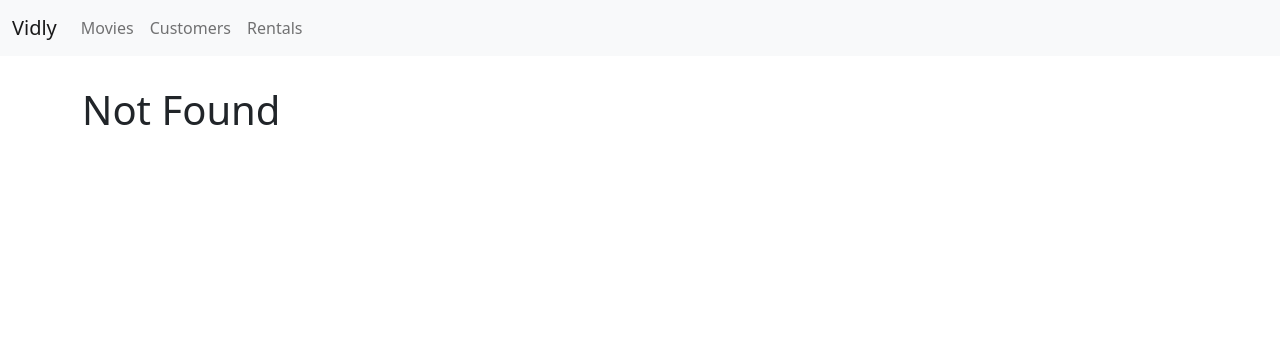
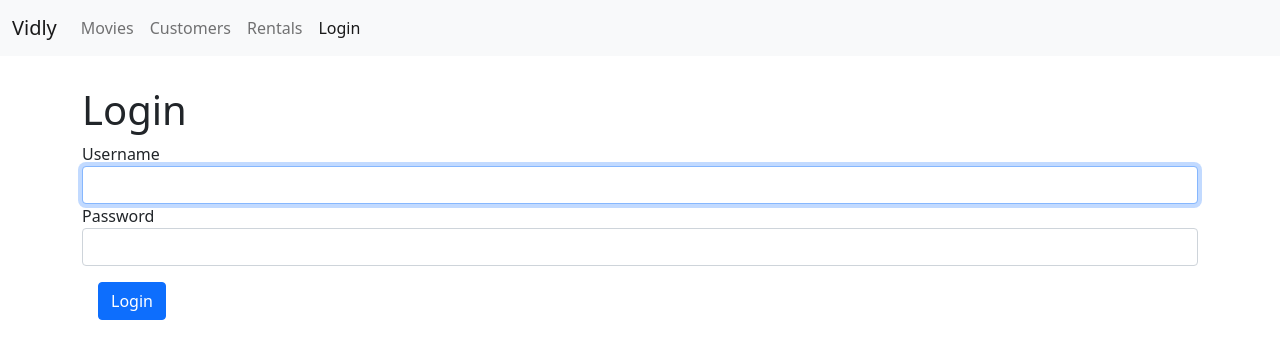
Before and after one commit to WebDevMilan/ReactMovieApp, a React (Create React App) app in the folder movie-app/: page /login in a window 1280 px wide. Before the commit this address led to /not-found. Shown: the top 358 px of the page. Built offline with nearby package versions, Linux system fonts and the light colour scheme.

Commit message:
added login form to aap

```diff
--- a/movie-app/src/App.js
+++ b/movie-app/src/App.js
@@ -6,6 +6,7 @@
 import NotFound from "./components/notFound";
 import NavBar from './components/navBar';
 import MovieForm from './components/movieForm';
+import LoginForm from './components/loginForm';
 
 function App() {
   return (
@@ -13,6 +14,7 @@
     <NavBar/>
     <main className="container">
       <Switch>
+        <Route path="/login" component={LoginForm}></Route>
         <Route path="/movies/:id" component={MovieForm}></Route>
         <Route path="/movies" component={Movies}></Route>
         <Route path="/customers" component={Customers}></Route>
--- /dev/null
+++ b/movie-app/src/components/loginForm.jsx
@@ -0,0 +1,47 @@
+import React, { Component } from "react";
+
+class LoginForm extends Component {
+  state = {
+    account: { username: "", password: "" },
+  };
+
+  handleSubmit = (e) => {
+    e.preventDefault();
+
+    console.log("Submitted");
+  };
+
+  handleChange = (e) => {
+    const account = { ...this.state.account };
+    account.username = e.currentTarget.value;
+    this.setState({ account });
+  };
+
+  render() {
+    return (
+      <div>
+        <h1>Login</h1>
+        <form action="" onSubmit={this.handleSubmit}>
+          <div className="form-group">
+            <label htmlFor="username">Username</label>
+            <input
+              autoFocus
+              value={this.state.account.username}
+              onChange={this.handleChange}
+              id="username"
+              type="text"
+              className="form-control"
+            />
+          </div>
+          <div className="form-group">
+            <label htmlFor="password">Password</label>
+            <input id="password" type="text" className="form-control" />
+          </div>
+          <button className="btn btn-primary m-3">Login</button>
+        </form>
+      </div>
+    );
+  }
+}
+
+export default LoginForm;
--- a/movie-app/src/components/navBar.jsx
+++ b/movie-app/src/components/navBar.jsx
@@ -36,6 +36,11 @@
                 Rentals
               </NavLink>
             </li>
+            <li className="nav-item">
+              <NavLink className="nav-link" to="/login">
+                Login
+              </NavLink>
+            </li>
           </ul>
         </div>
       </div>
```
